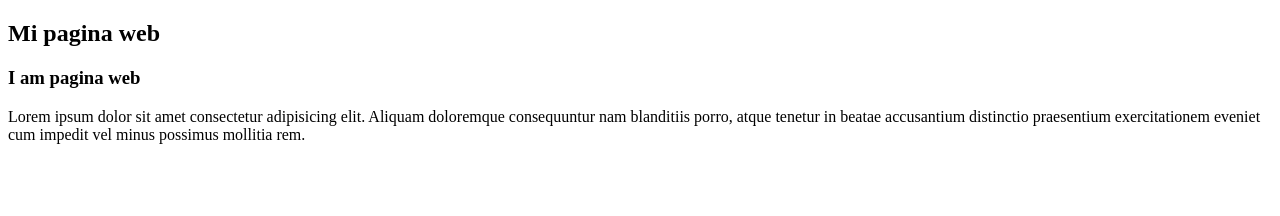
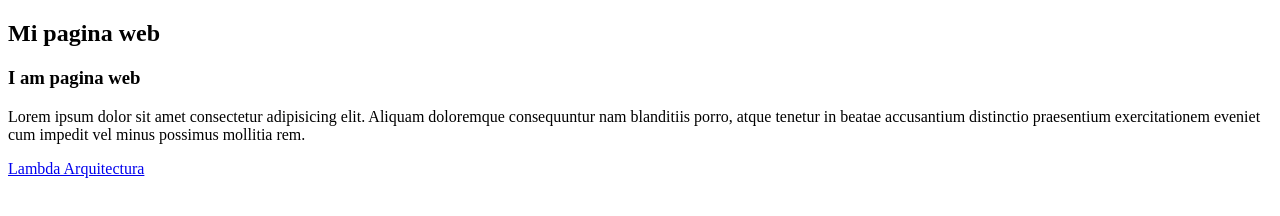
Before and after one commit to nico22sa/cursogithub, a plain HTML site: page index.html in a window 1280 px wide. Drawn offline with Linux system fonts and the light colour scheme.

Commit message:
agregado de Lambda

```diff
--- a/index.html
+++ b/index.html
@@ -6,8 +6,11 @@
         <title>Mi pagina web</title>
     </head>
     <body>
-        <h2>Mi pagina web</h2>
-        <h3>I am <span>pagina</span> web</h3>
-        <p>Lorem ipsum dolor sit amet consectetur adipisicing elit. Aliquam doloremque consequuntur nam blanditiis porro, atque tenetur in beatae accusantium distinctio praesentium exercitationem eveniet cum impedit vel minus possimus mollitia rem.</p>
+            <h2>Mi pagina web</h2>
+            <h3>I am <span>pagina</span> web</h3>
+            <p>Lorem ipsum dolor sit amet consectetur adipisicing elit. Aliquam doloremque consequuntur nam blanditiis porro, atque tenetur in beatae accusantium distinctio praesentium exercitationem eveniet cum impedit vel minus possimus mollitia rem.</p>
+        <footer>
+            <a href="http://www.lambda-arq.com/">Lambda Arquitectura</a>
+        </footer>
     </body>
 </html>
```
